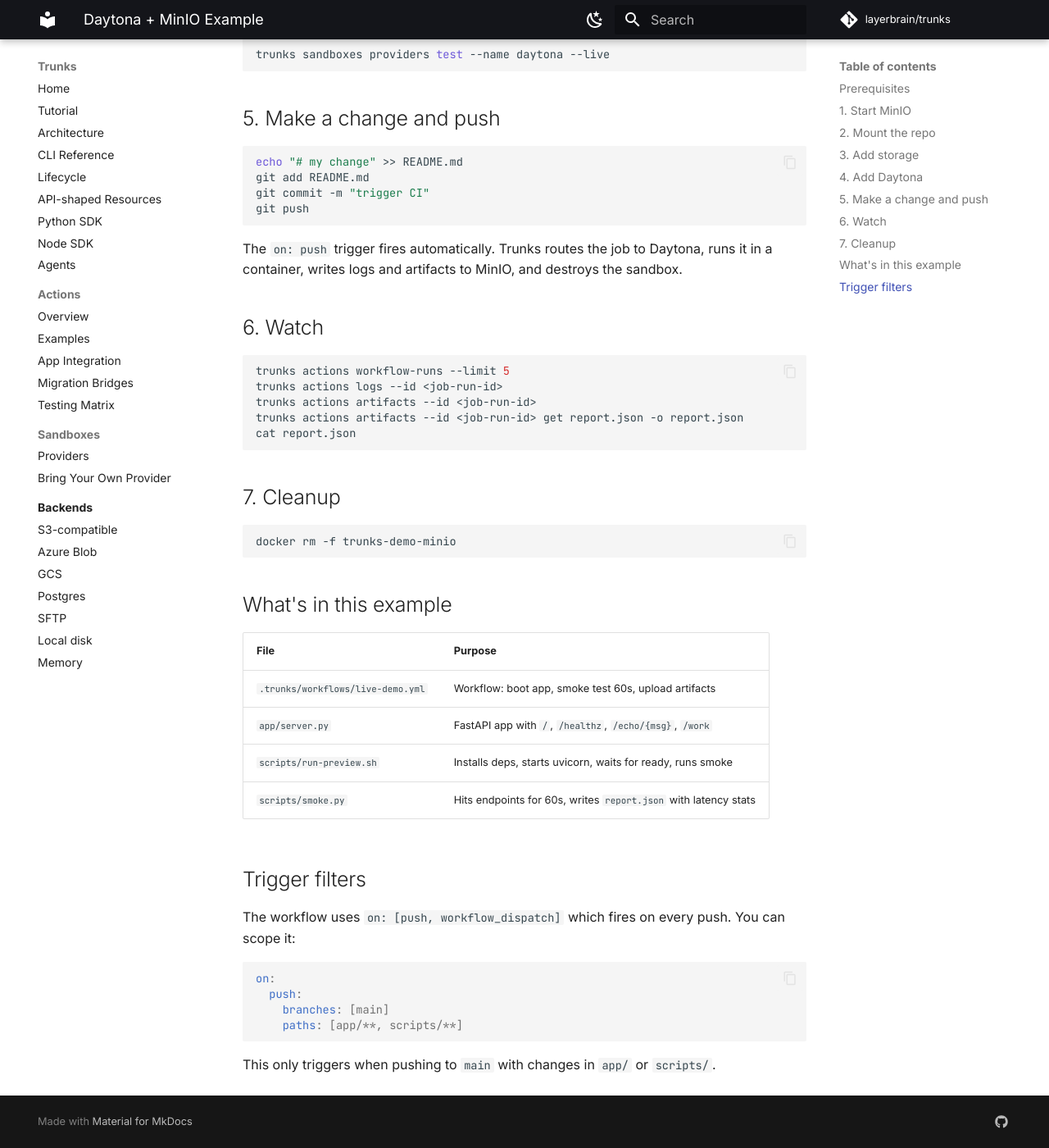
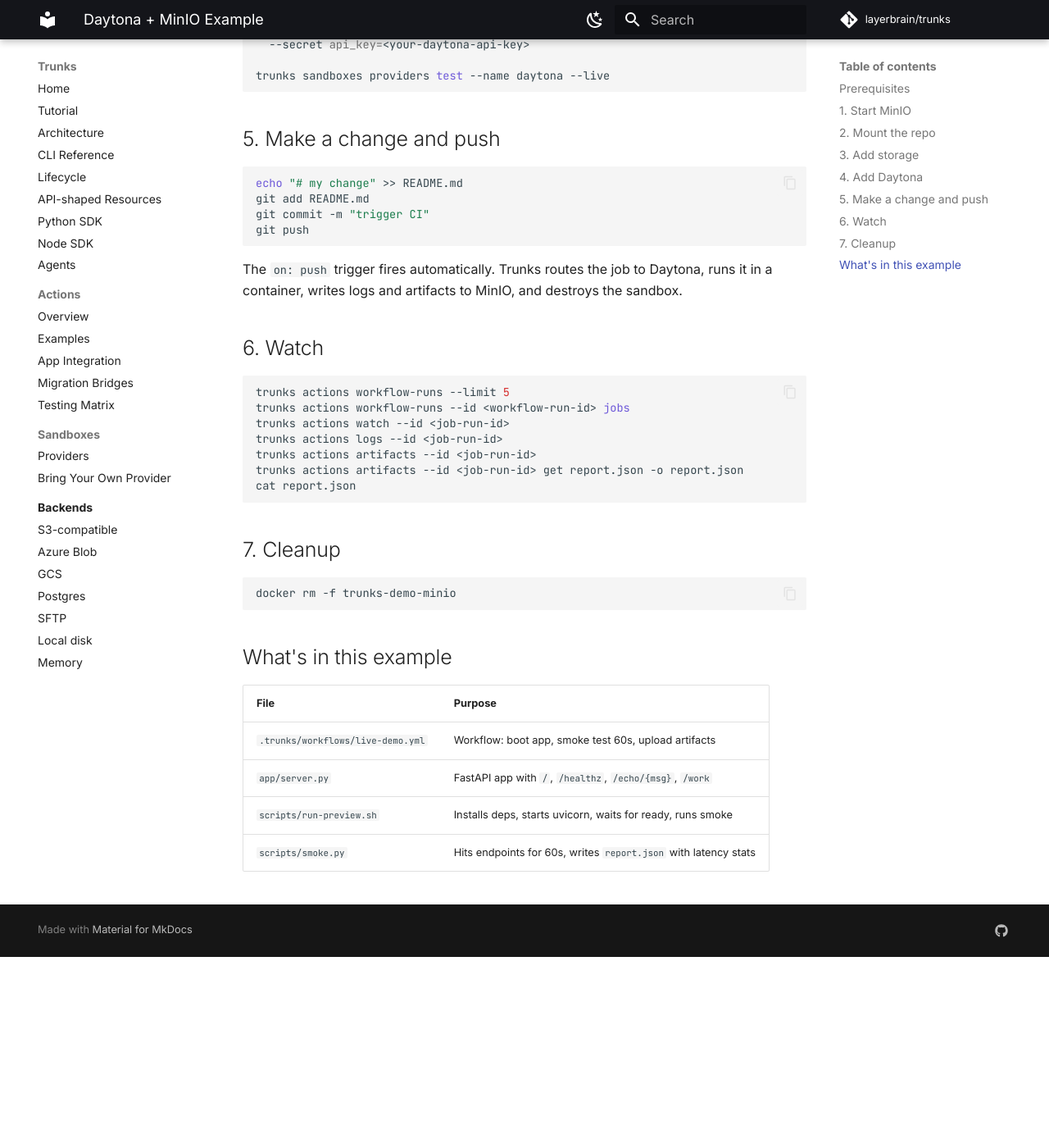
Before and after one commit to layerbrain/trunks, an MkDocs documentation site: the page built from docs/actions/examples/daytona-minio/README.md, in a window 1280 px wide and 1400 px high, scrolled down 1335 px. Shown: the whole window at 82% size. Built offline with MkDocs 1.6.1 and Material for MkDocs 9.7.7, drawn with Linux system fonts in a browser that asks for light colours; comment, search, counter and statistics services are not loaded; after the commit the page ends 2502 px from its top, so only the background shows below that; some of the changed text lies outside the part shown.

Commit message:
Simplify daytona-minio README: example is pre-built, just configure and push

````diff
--- a/docs/actions/examples/daytona-minio/README.md
+++ b/docs/actions/examples/daytona-minio/README.md
@@ -2,7 +2,7 @@
 
 Run Trunks Actions CI on Daytona with S3-compatible storage. No GitHub Actions, no central CI server.
 
-The code is already here. You just configure storage, add Daytona, and push.
+This example repo is ready to run. It includes the app, test scripts, and workflow. You configure storage, add Daytona, make a change, and push.
 
 ## Prerequisites
 
@@ -72,6 +72,8 @@
 
 ```bash
 trunks actions workflow-runs --limit 5
+trunks actions workflow-runs --id <workflow-run-id> jobs
+trunks actions watch --id <job-run-id>
 trunks actions logs --id <job-run-id>
 trunks actions artifacts --id <job-run-id>
 trunks actions artifacts --id <job-run-id> get report.json -o report.json
@@ -92,16 +94,3 @@
 | `app/server.py` | FastAPI app with `/`, `/healthz`, `/echo/{msg}`, `/work` |
 | `scripts/run-preview.sh` | Installs deps, starts uvicorn, waits for ready, runs smoke |
 | `scripts/smoke.py` | Hits endpoints for 60s, writes `report.json` with latency stats |
-
-## Trigger filters
-
-The workflow uses `on: [push, workflow_dispatch]` which fires on every push. You can scope it:
-
-```yaml
-on:
-  push:
-    branches: [main]
-    paths: [app/**, scripts/**]
-```
-
-This only triggers when pushing to `main` with changes in `app/` or `scripts/`.
````
